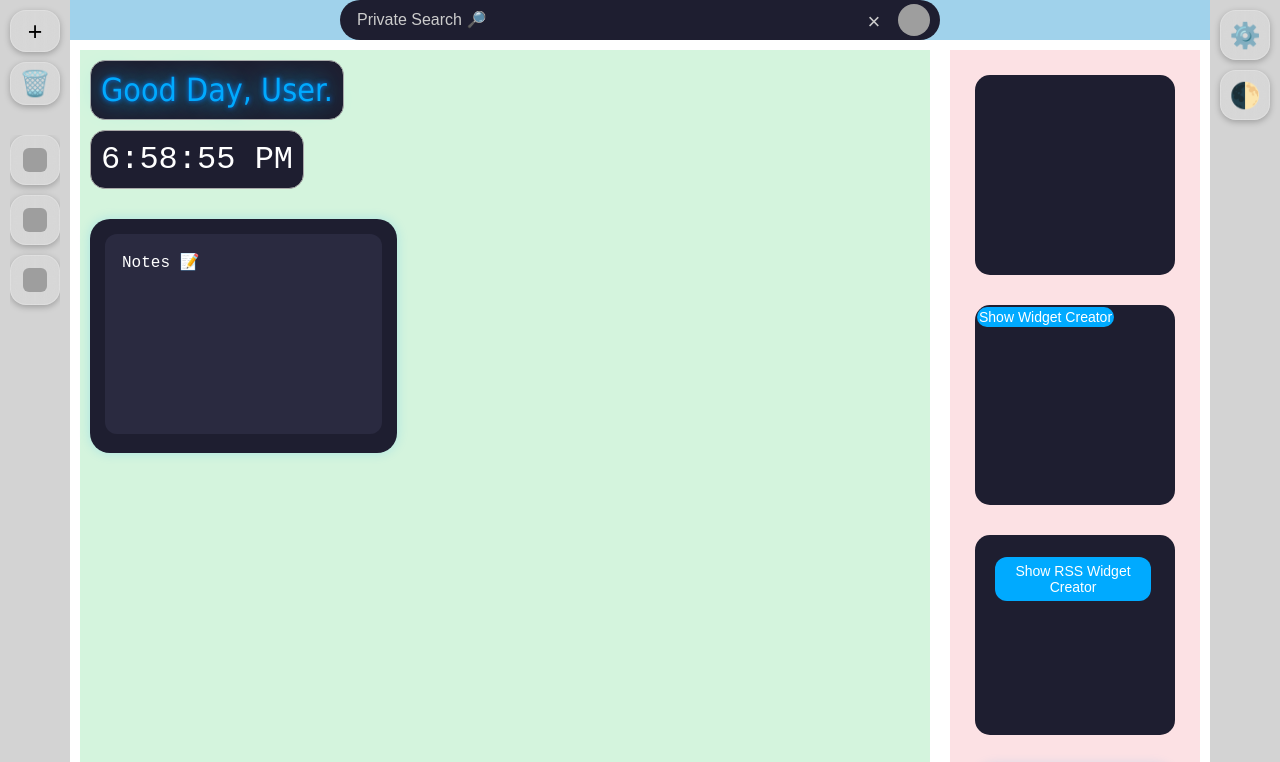
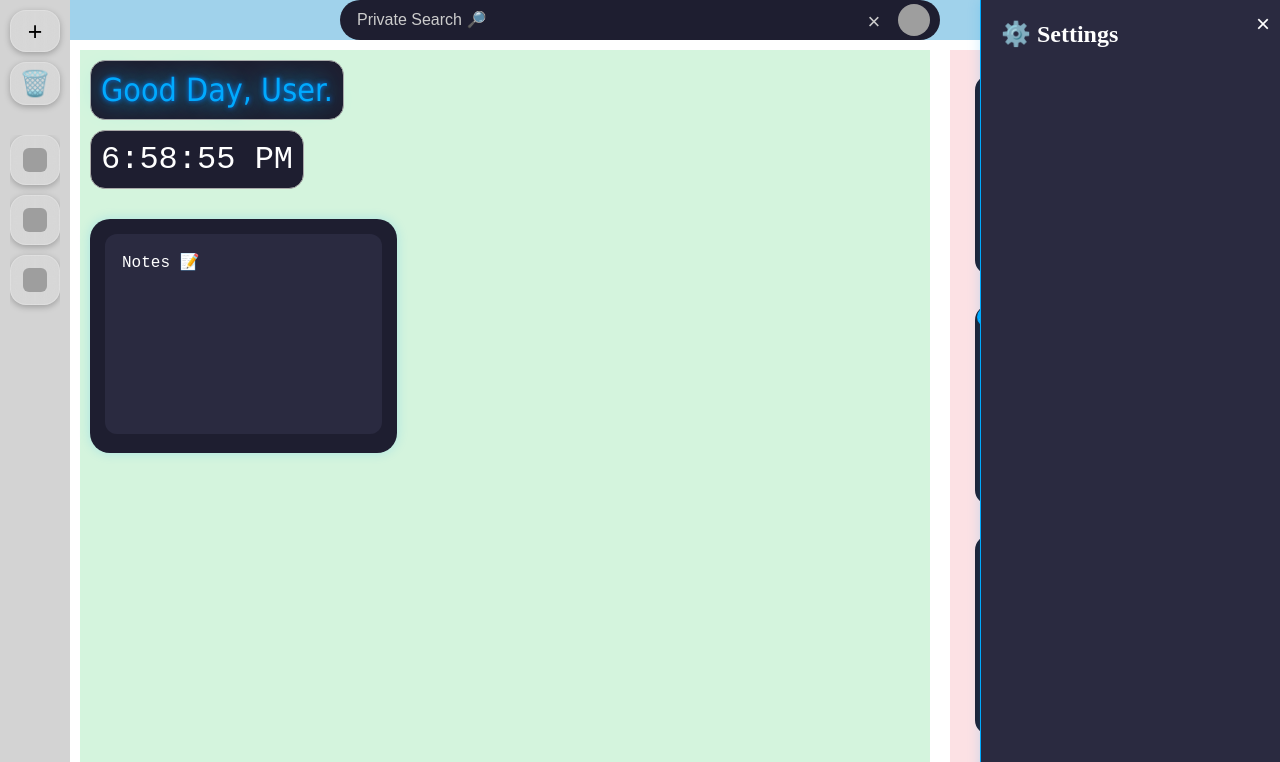
Before and after one commit to CoderCat346/Custom-Browser-Homepage-2, a plain HTML site: page index.html in a window 1280 px wide. Both pictures are taken after a click on the button "⚙️". Shown: the top 762 px of the page. Drawn offline with Linux system fonts and the light colour scheme; no server answers; grey boxes are pictures that could not be loaded.

Commit message:
Added SlideBar

```diff
--- /dev/null
+++ b/css/design/SlideBar.css
@@ -0,0 +1,30 @@
+.slidebar {
+    position: fixed;
+    top: 0;
+    right: -320px;
+    width: 300px;
+    height: 100%;
+    background-color: var(--bg-darker);
+    color: var(--fg-light);
+    box-shadow: var(--shadow-modal);
+    transition: right 0.3s ease;
+    padding: 20px;
+    z-index: 999;
+    border-left: 1px solid var(--primary);
+    overflow-y: auto;
+}
+
+.slidebar.open {
+    right: 0;
+}
+
+.close-slidebar {
+    position: absolute;
+    top: 10px;
+    right: 10px;
+    background: transparent;
+    border: none;
+    color: var(--fg-light);
+    font-size: 1.5rem;
+    cursor: pointer;
+}
--- a/index.html
+++ b/index.html
@@ -31,6 +31,7 @@
         <link rel="stylesheet" href="/css/design/Weather.css" rel="preload" as="style">
         <link rel="stylesheet" href="/css/design/RSS.css" rel="preload" as="style">
         <link rel="stylesheet" href="/css/design/News.css" rel="preload" as="style">
+        <link rel="stylesheet" href="/css/design/SlideBar.css" rel="preload" as="style">
         <!-- </CSS> -->
 
     </head>
@@ -135,6 +136,12 @@
             </div>
         </div>
 
+        <div id="SettingsSidebar" class="slidebar">
+            <button id="closeSettingsBtn" class="close-slidebar">×</button>
+            <h2>⚙️ Settings</h2>
+            <div class="settings-content">
+            </div>
+        </div>
 
         <!-- <JavaScript> -->
         <script src="/js/SearchBar.js"></script>
@@ -146,6 +153,7 @@
         <script src="/js/Weather.js"></script>
         <script src="/js/RSS.js"></script>
         <script src="/js/News.js"></script>
+        <script src="/js/Slidebar.js"></script>
         <!-- </JavaScript> -->
     </body>
 </html>
--- /dev/null
+++ b/js/SlideBar.js
@@ -0,0 +1,7 @@
+document.querySelector(".SettingsBtn").addEventListener("click", () => {
+    document.getElementById("SettingsSidebar").classList.add("open");
+});
+
+document.getElementById("closeSettingsBtn").addEventListener("click", () => {
+    document.getElementById("SettingsSidebar").classList.remove("open");
+});
```
